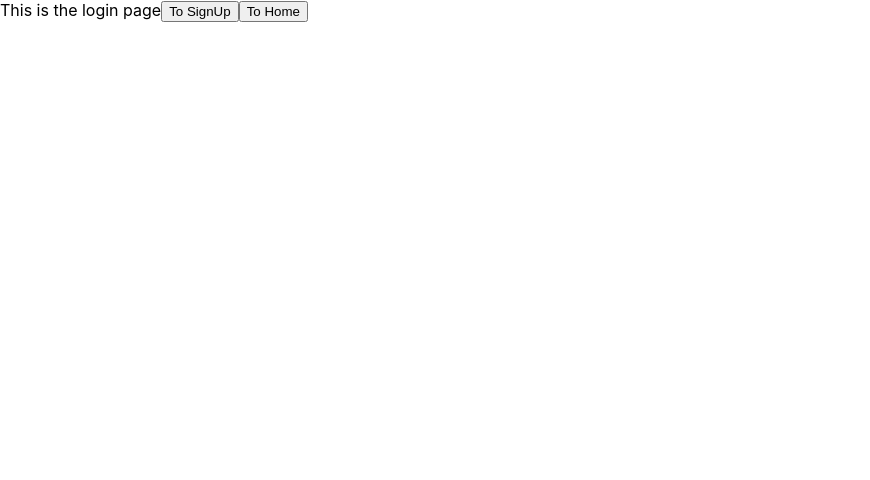
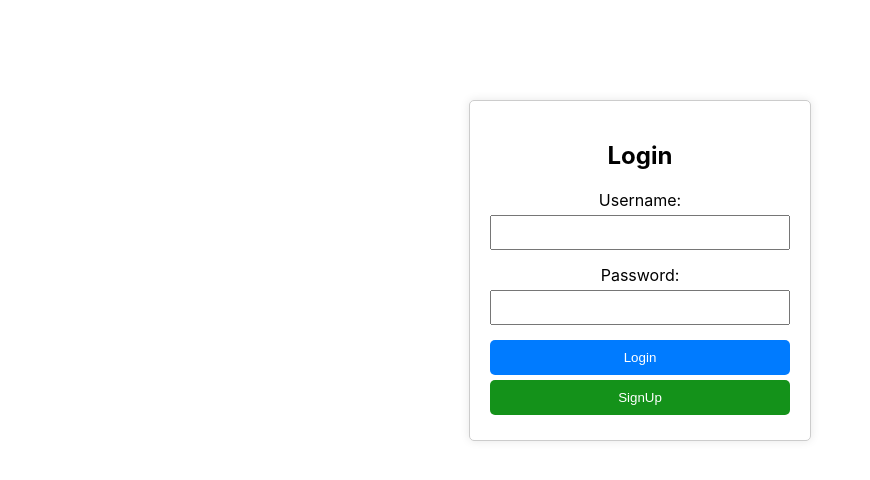
Before and after one commit to Zaysman/reciperepositoryfrontend, a React (Create React App) app: page / in a window 1280 px wide. Shown: the top 480 px of the page, without its empty margins (0-870 px from the left). Built offline with nearby package versions, Linux system fonts and the light colour scheme.

Commit message:
Added Functionality for Login Screen to send Get Requests to Spring Boot Endpoint.

```diff
--- a/src/components/Login/Login.css
+++ b/src/components/Login/Login.css
@@ -0,0 +1,64 @@
+.login-container {
+    width: 300px;
+    margin: 100px auto;
+    padding: 20px;
+    border: 1px solid #ccc;
+    border-radius: 5px;
+    box-shadow: 0 0 10px rgba(0, 0, 0, 0.1);
+  }
+
+.login-container h2 {
+    text-align: center;
+    margin-bottom: 20px;
+}
+
+.form-group {
+    margin-bottom: 15px;
+}
+
+.form-group label {
+    text-align: center;
+    display: block;
+    margin-bottom: 5px;
+}
+
+.form-group input {
+    width: 100%;
+    padding: 8px;
+    box-sizing: border-box;
+  }
+
+.loginBtn {
+    width: 100%;
+    padding: 10px;
+    background-color: #007bff;
+    color: white;
+    border: none;
+    border-radius: 5px;
+    cursor: pointer;
+    margin-bottom: 5px;
+}
+
+.loginBtn:hover {
+    background-color: #0056b3;
+}
+
+.signUpBtn{
+    width: 100%;
+    padding: 10px;
+    background-color: #14921a;
+    color: white;
+    border: none;
+    border-radius: 5px;
+    cursor: pointer;
+    margin-bottom: 5px;
+}
+
+.signUpBtn:hover {
+    background-color: #0b4d0f;
+}
+
+.error-message {
+    color: red;
+    margin-top: 10px;
+}
--- a/src/components/Login/Login.js
+++ b/src/components/Login/Login.js
@@ -2,27 +2,119 @@ import React, { useState } from 'react';
 import { useNavigate } from 'react-router-dom';
 import './Login.css'
 
+const backendUrl = process.env.REACT_APP_RECIPE_REPOSITORY_BACKEND_URL;
+const usernameUrl = process.env.REACT_APP_RECIPE_REPOSITORY_GET_USER_BY_USERNAME;
+
 
 function Login() {
     const navigate = useNavigate();
+    const [username, setUsername] = useState('');
+    const [password, setPassword] = useState('');
+    const [errorMessage, setErrorMessage] = useState(''); //state change for error message
 
-    function toSignUp() {
+    function navigateToSignUp() {
         navigate("/signup"); //Navigate to sign up page
     }
 
-    function toHome() {
+    function navigateToHome() {
         navigate("/home");
+    }
+
+    const handleLoginFormSubmit = async (event) => {
+        event.preventDefault();
+        console.log("inside handleLoginFormSubmit")
+        console.log("input Username:", username);
+        console.log("input Password:", password);
+
+        //Send a get request to the spring backend to get user by username
+        try {
+            console.log("Sending Get request to Backend");
+            const getUsernameURL = backendUrl+usernameUrl+username;
+            console.log("getUsernameURL:", backendUrl+usernameUrl+username);
+
+            fetch(getUsernameURL).then(response => {
+                //If we don't receive an ok response (200-299), print the error message
+                if(!response.ok) {
+                    throw new Error('Network response was not ok ' + response.statusText)
+                }
+
+
+                return response.json().catch(err => {
+                    //Handle the case where parsing JSON fails
+                    console.error("Failed to parse JSON:", err);
+
+
+                    setUsername('');
+                    setPassword('');
+
+                    setErrorMessage('The Username or Password entered was incorrect, please try again.')
+                    throw new Error('Invalid JSON response');
+                }); //returns the data returned from the endpoint and convert it into a Json object.
+                //Handle the data returned from the endpoint
+            }).then(data => {
+                console.log(data); //Handle the data from the response.
+
+                //perform username check
+                if(username != data.username) {
+                    console.log("usernames don't match");
+
+                    //clear input fields
+                    setUsername('');
+                    setPassword('');
+
+                    //print error message
+                    setErrorMessage('The Username or Password entered was incorrect, please try again.')
+                    return;
+                }
+
+                //perform password check
+                if(password != data.password) {
+                    console.log("passwords don't match")
+
+                    //clear input fields
+                    setUsername('');
+                    setPassword('');
+
+                    //print error message
+                    setErrorMessage('The Username or Password entered was incorrect, please try again.')
+                    return;
+                }
+
+                //Username & Password both match, navigate to Home Screen
+                console.log("Username and passwords match");
+                navigateToHome();
+
+            }).catch(error => {
+                console.error('There was a problem with the fetch operation', error);
+            })
+
+
+        } catch(error) {
+            console.error('Error: ', error);
+        }
     }
 
     return (
     <div className = "login-container">
-        <label>This is the login page</label>
-        <button onClick={toSignUp}>To SignUp</button>
-        <button onClick={toHome}>To Home</button>
+        {/*<button onClick={toSignUp}>To SignUp</button>*/}
+        {/*<button onClick={navigateHome}>To Home</button>*/}
 
+        <h2>Login</h2>
+        <form className="login-form" onSubmit={handleLoginFormSubmit}>
+            <div className="form-group">
+                <label htmlFor="username">Username:</label>
+                <input type="text" id="username" name="username" value={username} onChange={(e) => setUsername(e.target.value)} />
+            </div>
+            <div className="form-group">
+                <label htmlFor="password">Password:</label>
+                <input type="text" id="password" name="password" value={password} onChange={(e) => setPassword(e.target.value)} />
+            </div>
+            <button type="submit" className="loginBtn">Login</button>
+        </form>
+            <button className="signUpBtn">SignUp</button>
+
+        {errorMessage && <div className="error-message">{errorMessage}</div>} {/* Conditionally render the error message */}
     </div>
-
-
     );
 
 }
```
Also changed, not shown: 1 other file (tests, documents, lock files or other folders).
